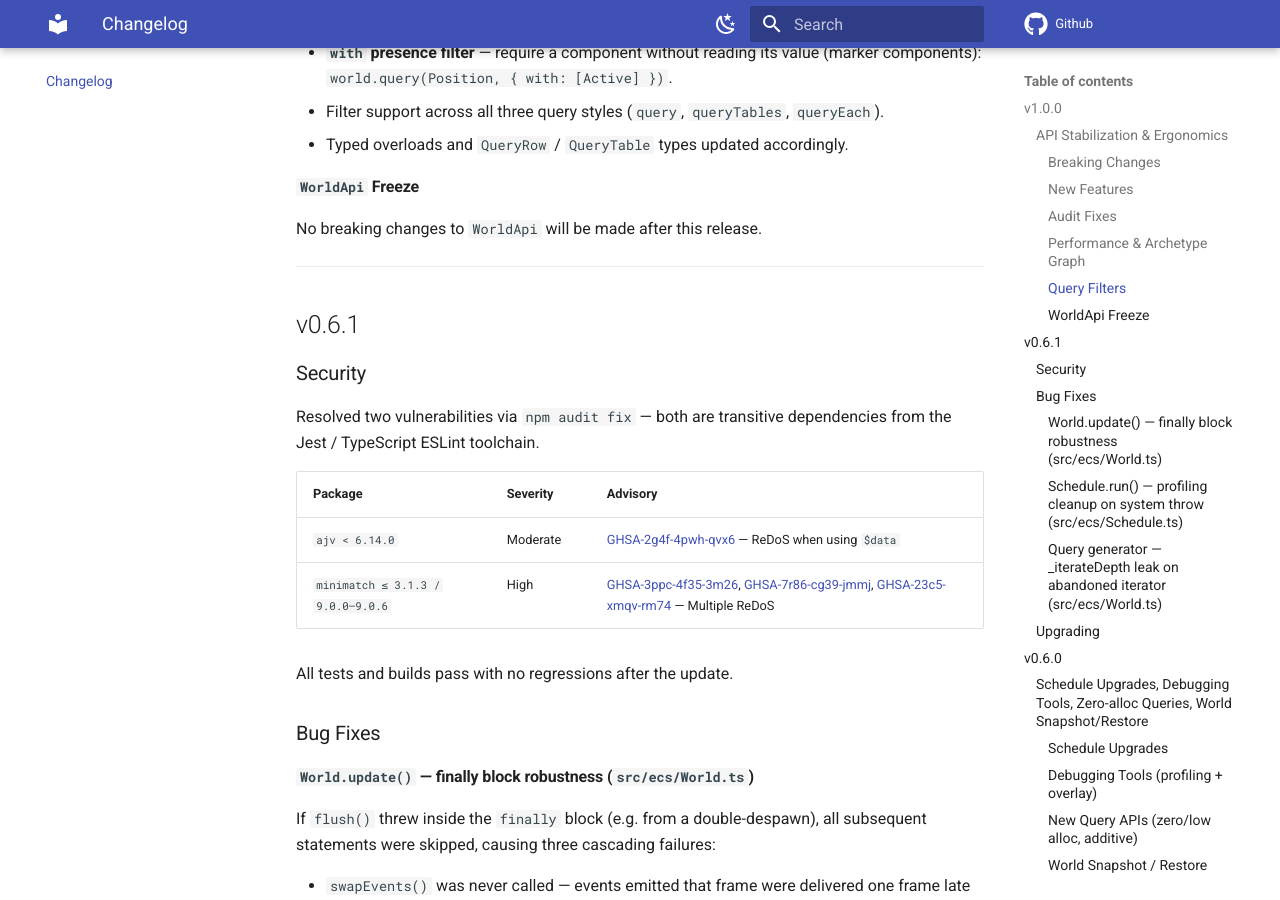
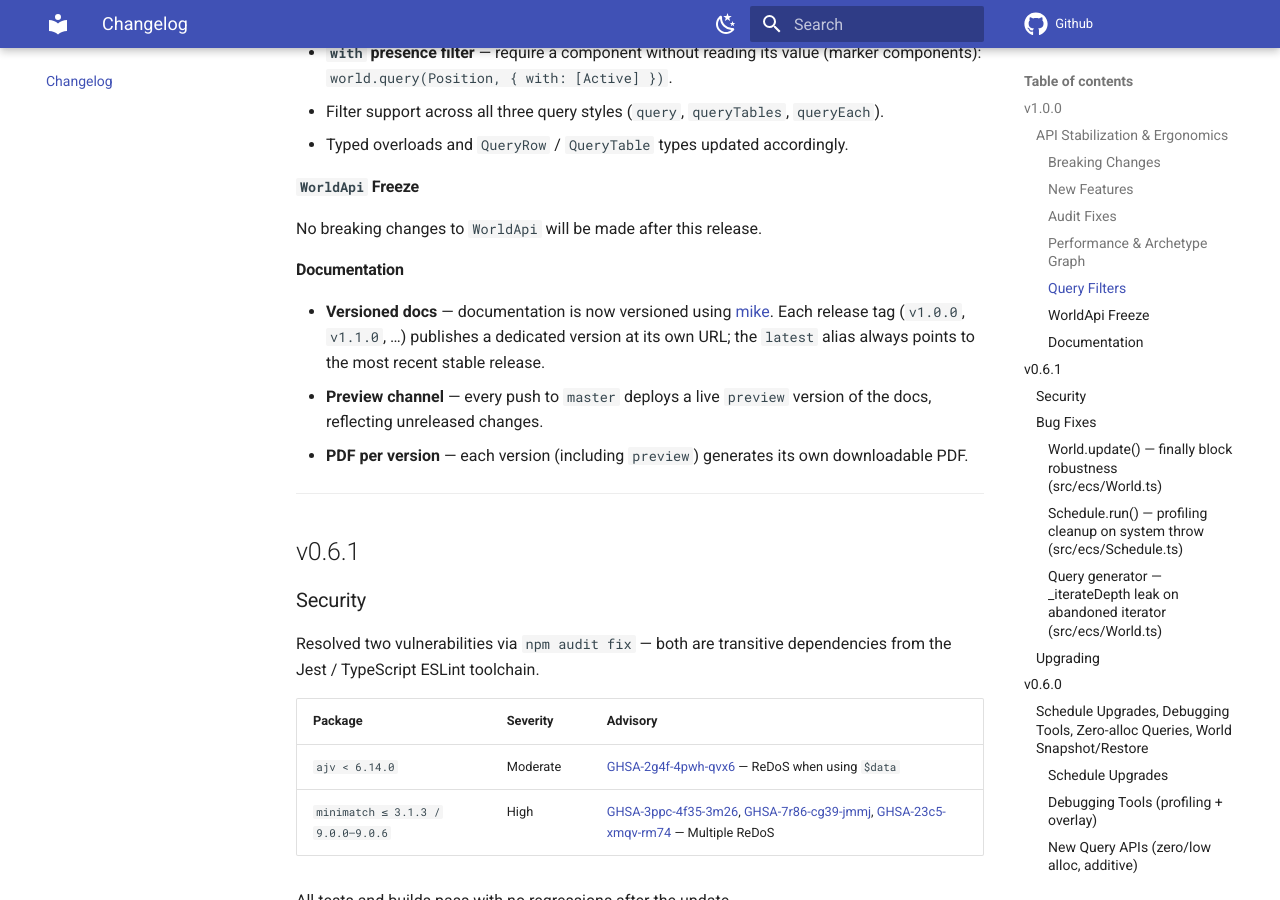
Before and after one commit to PirateJL/archetype-ecs-lib, an MkDocs documentation site: the page built from docs/changelog.md, in a window 1280 px wide and 900 px high, scrolled down 1538 px. Built offline with MkDocs 1.6.1 and Material for MkDocs 9.7.7, drawn with Linux system fonts in a browser that asks for light colours; comment, search, counter and statistics services are not loaded; the version menu is left out.

Commit message:
FEAT: Add versioned documentation workflow with local preview and PDF support
- Introduced `docs-local.sh` for building and serving docs locally with versioning, PDF generation, and cleanup options.
- Updated GitHub Actions to support automatic deployment of versioned and preview docs using `mike`.
- Changed `mkdocs.yml` to use `public-docs` as the output directory.
- Enhanced `.gitignore` to exclude `public-docs` and the docs virtual environment.
- Added `mike` as a dependency for versioned docs support.

```diff
--- a/docs/changelog.md
+++ b/docs/changelog.md
@@ -44,6 +44,12 @@ Goal: harden the public API surface before freezing `WorldApi`.
 #### `WorldApi` Freeze
 
 No breaking changes to `WorldApi` will be made after this release.
+
+#### Documentation
+
+- **Versioned docs** — documentation is now versioned using [mike](https://github.com/jimporter/mike). Each release tag (`v1.0.0`, `v1.1.0`, …) publishes a dedicated version at its own URL; the `latest` alias always points to the most recent stable release.
+- **Preview channel** — every push to `master` deploys a live `preview` version of the docs, reflecting unreleased changes.
+- **PDF per version** — each version (including `preview`) generates its own downloadable PDF.
 
 ---
 
--- a/mkdocs.yml
+++ b/mkdocs.yml
@@ -60,7 +60,7 @@ markdown_extensions:
       emoji_index: !!python/name:material.extensions.emoji.twemoji
       emoji_generator: !!python/name:material.extensions.emoji.to_svg
 
-site_dir: "public"
+site_dir: "public-docs"
 
 repo_name: Github
 repo_url: https://github.com/PirateJL/archetype-ecs-lib
--- a/requirements-docs.txt
+++ b/requirements-docs.txt
@@ -3,3 +3,4 @@ mkdocs-material==9.6.23
 mkdocs-with-pdf==0.9.3
 mkdocs-git-committers-plugin-2==2.5.0
 mkdocs-git-revision-date-localized-plugin==1.5.1
+mike
```
Also changed, not shown: 3 other files.
